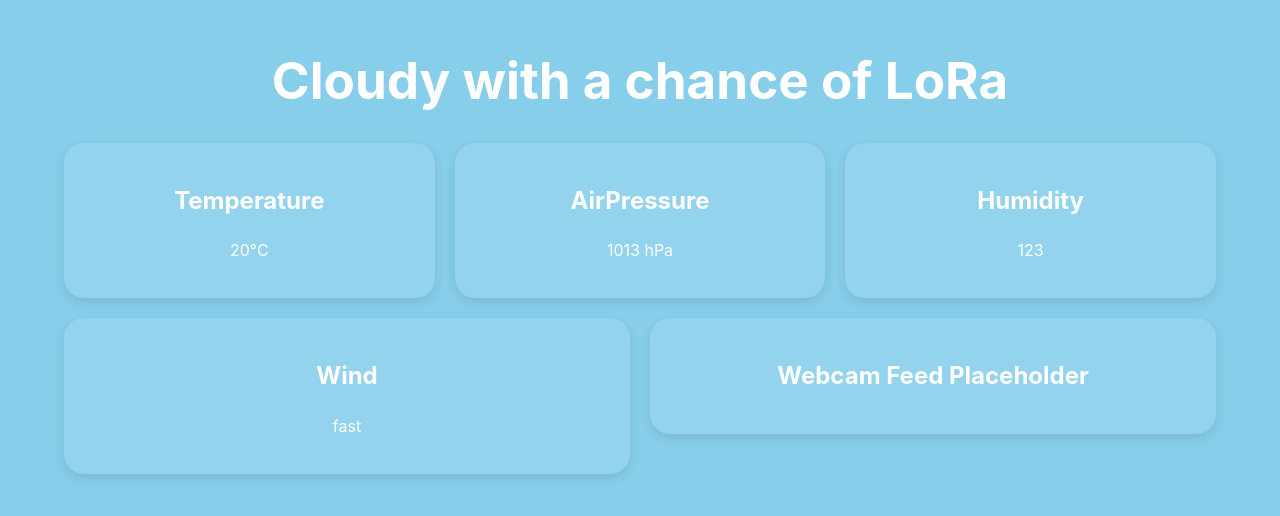
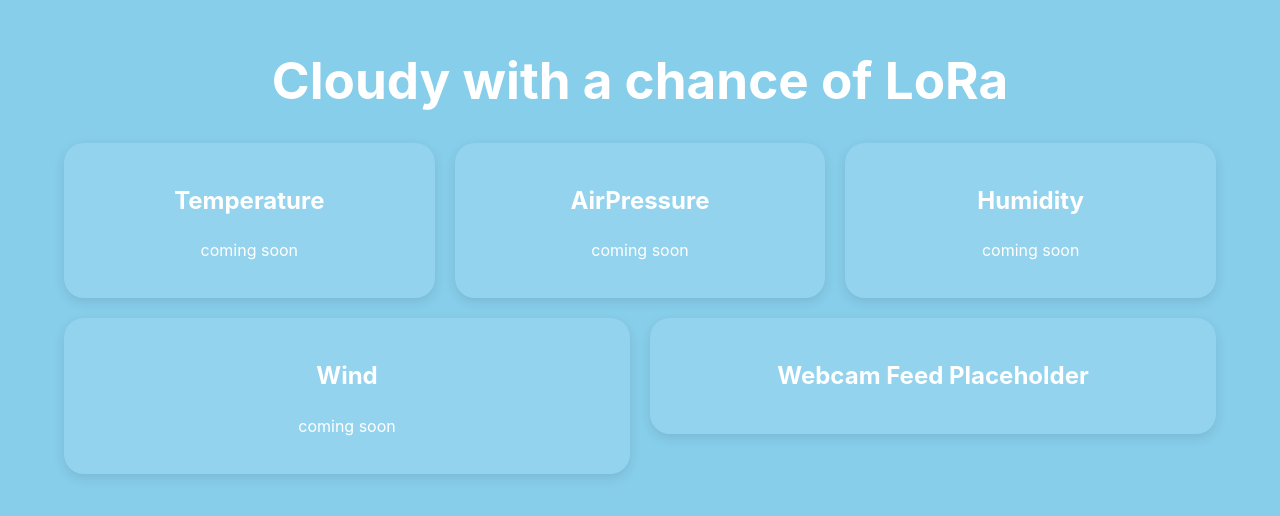
Before and after one commit to Rmhibbert/weather_station_S2_2025, a React (Vite) app in the folder frontend/: page / in a window 1280 px wide. Shown: the part 154-670 px from the top of the page. Built offline with nearby package versions, Linux system fonts and the light colour scheme.

Commit message:
chore(jsx): add coming soon messaging

```diff
--- a/frontend/src/App.jsx
+++ b/frontend/src/App.jsx
@@ -9,15 +9,16 @@ function App() {
   const [airPressure] = useState('1013 hPa');
   const [humidity] = useState('123');
   const [wind] = useState('fast');
+  const [data] = useState('coming soon');
 
   return (
     <div className="app-container">
       <Header />
       <div className="widgets">
-      <Widget name={'Temperature'} data={temperature}/>
-      <Widget name={'AirPressure'} data={airPressure}/>
-      <Widget name={'Humidity'} data={humidity}/>
-      <Widget name={'Wind'} data={wind}/>
+      <Widget name={'Temperature'} data={data}/>
+      <Widget name={'AirPressure'} data={data}/>
+      <Widget name={'Humidity'} data={data}/>
+      <Widget name={'Wind'} data={data}/>
       <Webcam />
 
       </div>
```
